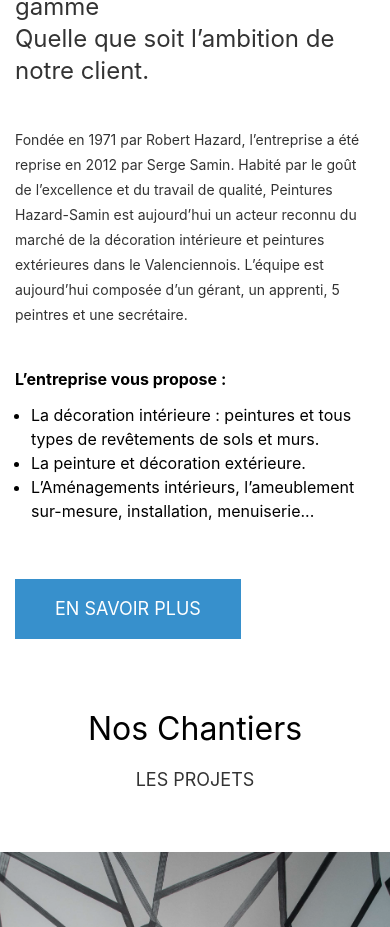
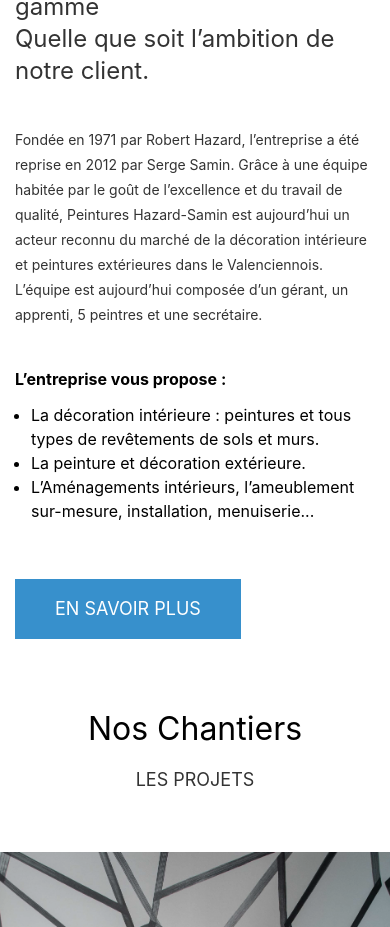
Before and after one commit to MaxFmr/hazardSaminWebsite, a Next.js app: page / in a window 390 px wide. Shown: the part 2597-3524 px from the top of the page. Built offline with nearby package versions, Linux system fonts and the light colour scheme.

Commit message:
lega update

```diff
--- a/next.config.js
+++ b/next.config.js
@@ -6,9 +6,9 @@
 
 module.exports = {
   env: {
-    template: 'template_ivb58r7',
-    id: 'service_gsuhee6',
-    apikey: 'tnkdCXrYy1otRk7Gv',
+    template: 'template_83om1dz',
+    id: 'service_hnk93uk',
+    apikey: 'E3imktPnx-278vRLT',
   },
 };
 module.exports = {
--- a/src/components/home-page/about.js
+++ b/src/components/home-page/about.js
@@ -6,7 +6,7 @@
   const router = useRouter();
   const subTitle = `text-[14px] leading-[32px] text-secondary uppercase`;
   const title = `lm:text-[42px] lm:leading-[50px] text-[32px] text-black mb-[35px] lg:max-w-[460px]`;
-  const desc = `text-[14px] leading-[25px] text-secondary mb-[10px] lg:max-w-[490px]`;
+  const desc = `text-[14px] leading-[25px] text-secondary mb-[10px] lg:max-w-[490px] text-align: justify`;
   const aboutImage = `flex  justify-end relative w-[130px] self-center md:w-[250px] lg:w-[390px] lg:ml-40`;
   return (
     <div id='about' className='about-area md:pt-[150px] pt-[50px]'>
@@ -22,14 +22,14 @@
               </h3>
               <p className={desc}>
                 Fondée en 1971 par Robert Hazard, l’entreprise a été reprise en
-                2012 par Serge Samin. Habité par le goût de l’excellence et du
-                travail de qualité, Peintures Hazard-Samin est aujourd’hui un
-                acteur reconnu du marché de la décoration intérieure et
-                peintures extérieures dans le Valenciennois. L’équipe est
-                aujourd’hui composée d’un gérant, un apprenti, 5 peintres et une
-                secrétaire.
+                2012 par Serge Samin. Grâce à une équipe habitée par le goût de
+                l’excellence et du travail de qualité, Peintures Hazard-Samin
+                est aujourd’hui un acteur reconnu du marché de la décoration
+                intérieure et peintures extérieures dans le Valenciennois.
+                L’équipe est aujourd’hui composée d’un gérant, un apprenti, 5
+                peintres et une secrétaire.
               </p>
-              <div className='mt-10'>
+              <div className='mt-10 text-align: justify'>
                 <h4 className='mb-3'>
                   <strong>L’entreprise vous propose :</strong>
                 </h4>
```
